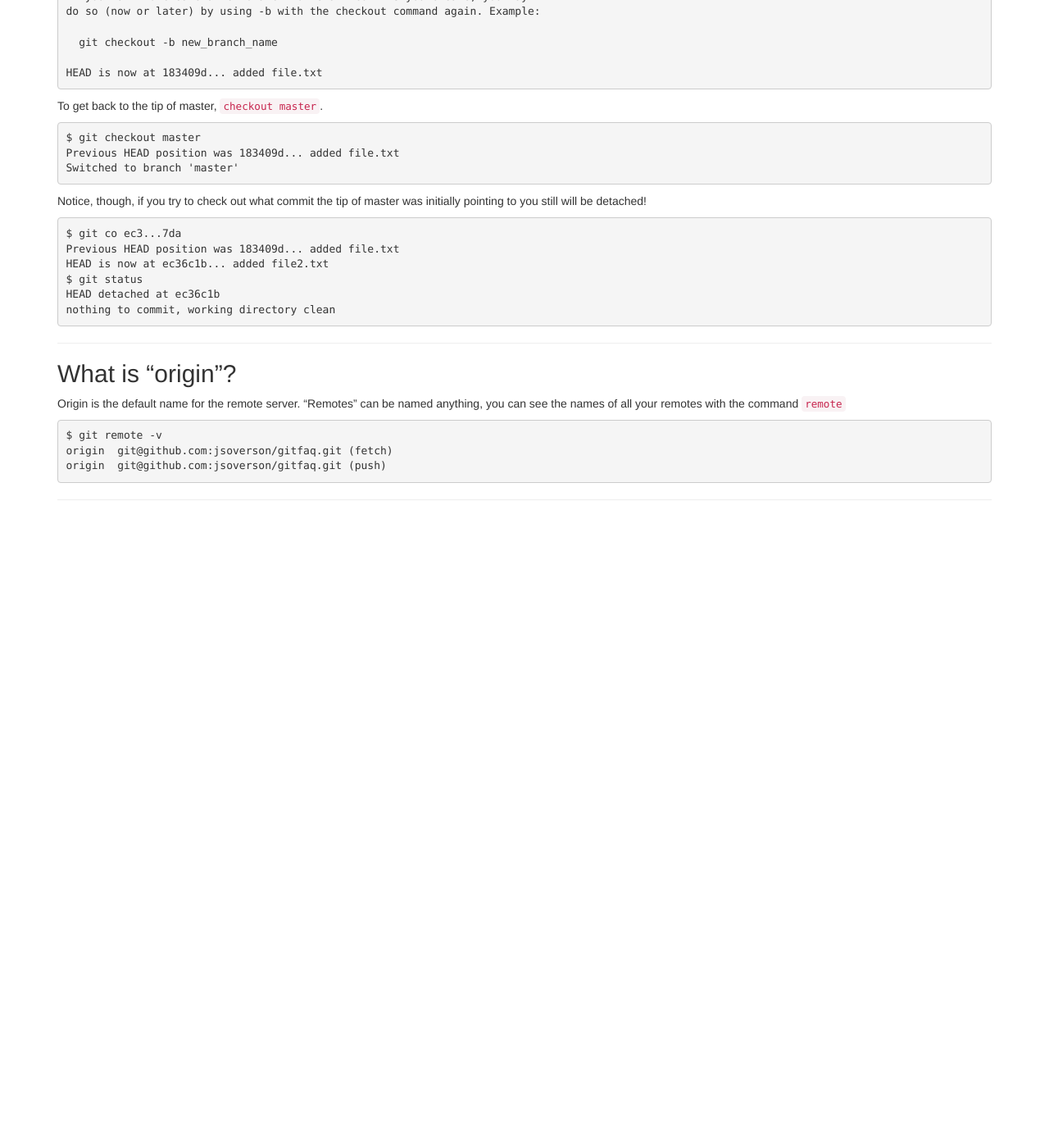
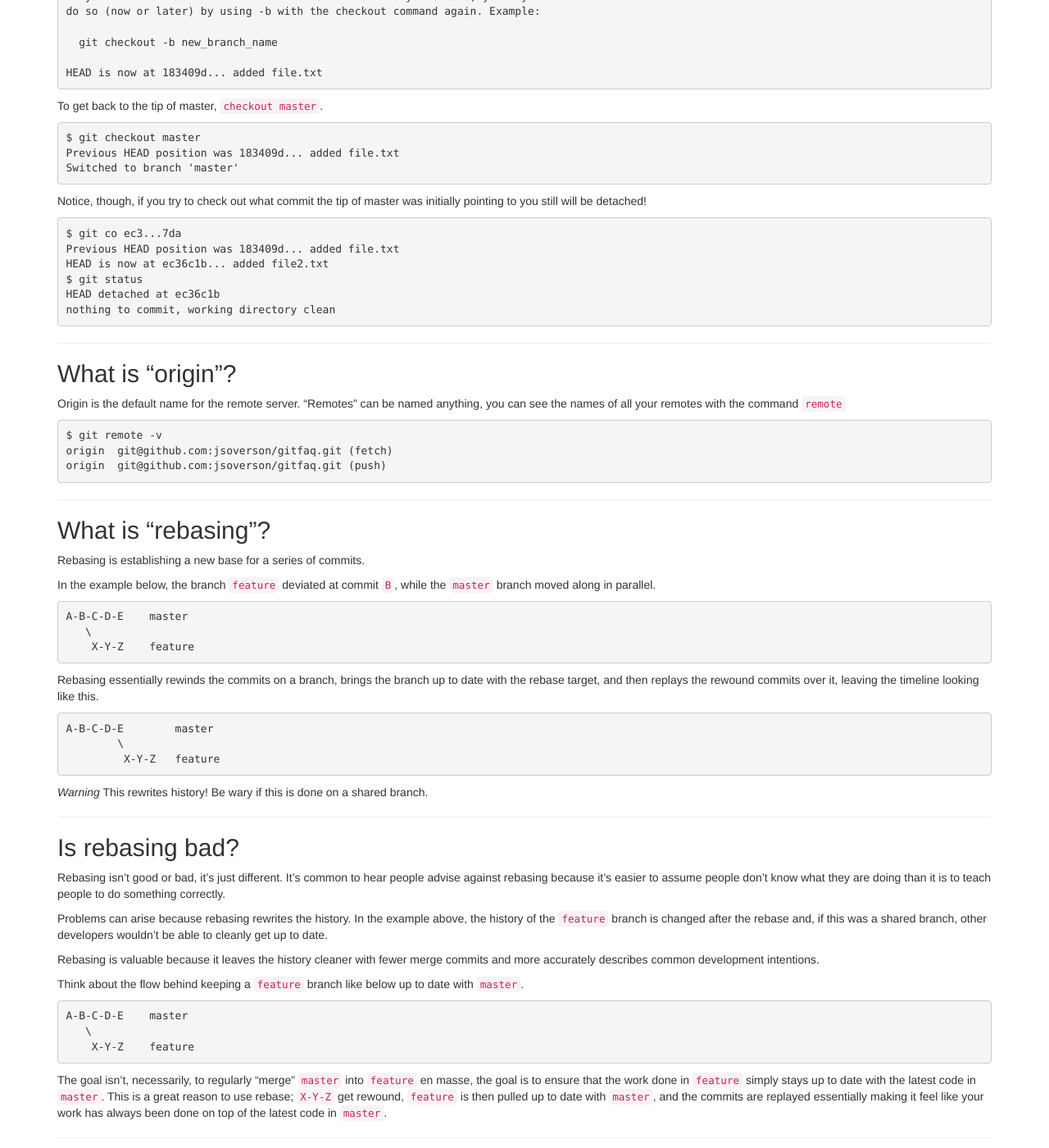
Before and after one commit to jsoverson/gitfaq, a Jekyll site: the page built from index.md, in a window 1280 px wide and 1400 px high, scrolled down 3697 px. Shown: the whole window at 82% size. Built offline with Jekyll 4.4.1, drawn with Linux system fonts in a browser that asks for light colours; nearby versions of some CDN libraries; library files that are not in the unit come from our copies; Markdown is read by kramdown in place of the engine named in the settings; before the commit the page ends 4327 px from its top, so only the background shows below that; some of the changed text lies outside the part shown.

Commit message:
rebase faq

````diff
--- a/_config.yml
+++ b/_config.yml
@@ -27,7 +27,7 @@ maruku:
   fenced_code_blocks: true
 
 warning:
-  history: <span class=warn><em>Warning</em> This changes history! Do not do this on a shared branch that has been pushed.</span>
+  history: <span class=warn><em>Warning</em> This rewrites history! Be wary if this is done on a shared branch.</span>
 
 # The production_url is only used when full-domain names are needed
 # such as sitemap.txt
--- a/index.md
+++ b/index.md
@@ -19,6 +19,15 @@ git push
 
 ------------------------------------------------
 
+## How do I commit a file?
+
+```
+git add file.js # stage the file
+git commit      # commit the file
+```
+
+------------------------------------------------
+
 ## How do I ignore a file pattern?
 
 ```
@@ -30,15 +39,6 @@ If you haven't ignored anything yet, this creates a `.gitignore` file which you
 ```
 git add .gitignore
 git commit -m 'added .gitignore'
-```
-
-------------------------------------------------
-
-## How do I commit a file?
-
-```
-git add file.js # stage the file
-git commit      # commit the file
 ```
 
 ------------------------------------------------
@@ -178,14 +178,14 @@ git diff --name-only cda409f...
 
 `HEAD` can be thought of as a variable pointing to a specific commit. It can change and isn't related to a branch.
 
-Issuing new commits changes `HEAD`, checking anything out changes `HEAD`.
+Issuing new commits changes `HEAD`, checking anything out changes `HEAD`. `HEAD` is simply a "you are here" marker.
 
 ------------------------------------------------
 
 ## What is a "detached head"?
 
 ```
-master    A-B-C-D-E-F-G
+A-B-C-D-E-F-G   master
 ```
 
 Using the example above where the `master` branch has commits `A-G`, if you check out master you will be placed at the 'tip'
@@ -269,3 +269,108 @@ origin	git@github.com:jsoverson/gitfaq.git (push)
 ```
 
 ------------------------------------------------
+
+## What is "rebasing"?
+
+Rebasing is establishing a new base for a series of commits.
+
+In the example below, the branch `feature` deviated at commit `B`, while the `master` branch moved along in parallel.
+
+```
+A-B-C-D-E    master
+   \
+    X-Y-Z    feature
+```
+
+Rebasing essentially rewinds the commits on a branch, brings the branch up to date with the rebase target, and then
+replays the rewound commits over it, leaving the timeline looking like this.
+
+```
+A-B-C-D-E        master
+        \
+         X-Y-Z   feature
+```
+
+{{ site.warning.history }}
+
+------------------------------------------------
+
+## Is rebasing bad?
+
+Rebasing isn't good or bad, it's just different. It's common to hear people advise against rebasing because it's easier
+to assume people don't know what they are doing than it is to teach people to do something correctly.
+
+Problems can arise because rebasing rewrites the history. In the example above, the history of the `feature` branch is
+changed after the rebase and, if this was a shared branch, other developers wouldn't be able to cleanly get up to date.
+
+Rebasing is valuable because it leaves the history cleaner with fewer merge commits and more accurately describes
+common development intentions.
+
+Think about the flow behind keeping a `feature` branch like below up to date with `master`.
+
+```
+A-B-C-D-E    master
+   \
+    X-Y-Z    feature
+```
+
+The goal isn't, necessarily, to regularly "merge" `master` into `feature` en masse, the goal is to ensure that the work
+done in `feature` simply stays up to date with the latest code in `master`. This is a great reason to use rebase; `X-Y-Z` get
+rewound, `feature` is then pulled up to date with `master`, and the commits are replayed essentially making it feel
+like your work has always been done on top of the latest code in `master`.
+
+------------------------------------------------
+
+## What is “squashing”?
+
+Squashing commits is just what it sounds like, compressing multiple commits into one. There are multiple ways of doing
+this but the spirit behind the reasoning is the desire to keep git history clean and logical.
+
+You can squash interactively via `git rebase`, eg
+
+```
+git rebase -i HEAD~3 # interactively rebase from 3 commits behind HEAD
+```
+
+This command will bring up your editor with some helpful documentation and list of those commits and messages.
+
+```
+pick f53d15b fixed edge case with IE5
+pick 930c0e5 added code coverage
+pick fa7c471 fixed lint errors
+pick fb57c85 added feature Foo
+
+# Rebase 0a4b808..db5d725 onto 0a4b808
+#
+# Commands:
+#  p, pick = use commit
+#  r, reword = use commit, but edit the commit message
+#  e, edit = use commit, but stop for amending
+#  s, squash = use commit, but meld into previous commit
+#  f, fixup = like "squash", but discard this commit's log message
+#  x, exec = run command (the rest of the line) using shell
+#
+# These lines can be re-ordered; they are executed from top to bottom.
+#
+# If you remove a line here THAT COMMIT WILL BE LOST.
+#
+# However, if you remove everything, the rebase will be aborted.
+#
+# Note that empty commits are commented out
+```
+
+To squash the last 4 commits into the most recent, you would change `pick` to `squash` for commits 2, 3, and 4.
+
+```
+pick f53d15b fixed edge case with IE5
+squash 930c0e5 added code coverage
+squash fa7c471 fixed lint errors
+squash fb57c85 added feature Foo
+```
+
+When the file is saved and the editor is quit, git will automatically squash those 4 commits into one. An editor
+will then pop up again allowing you to change the commit message for the resulting commit(s).
+
+{{ site.warning.history }}
+
+------------------------------------------------
````
Also changed, not shown: unanswered.md (+0 -6 lines).
